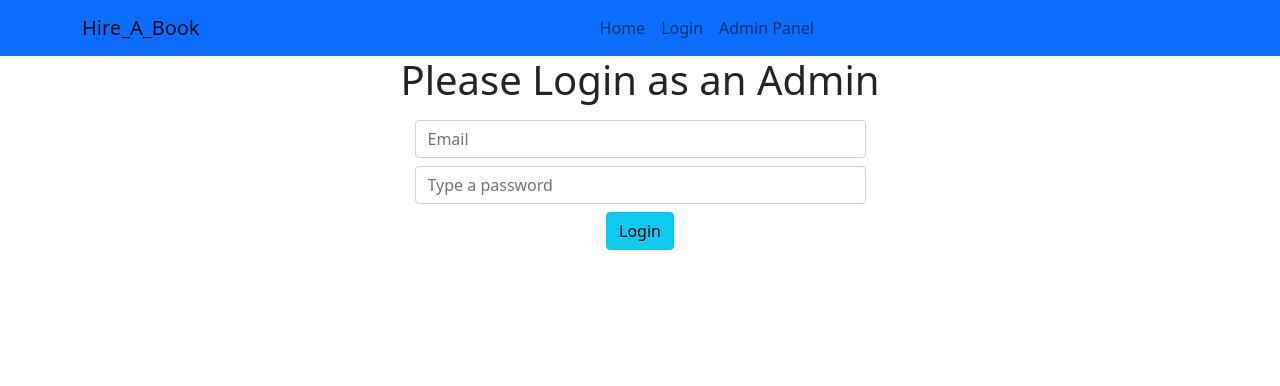
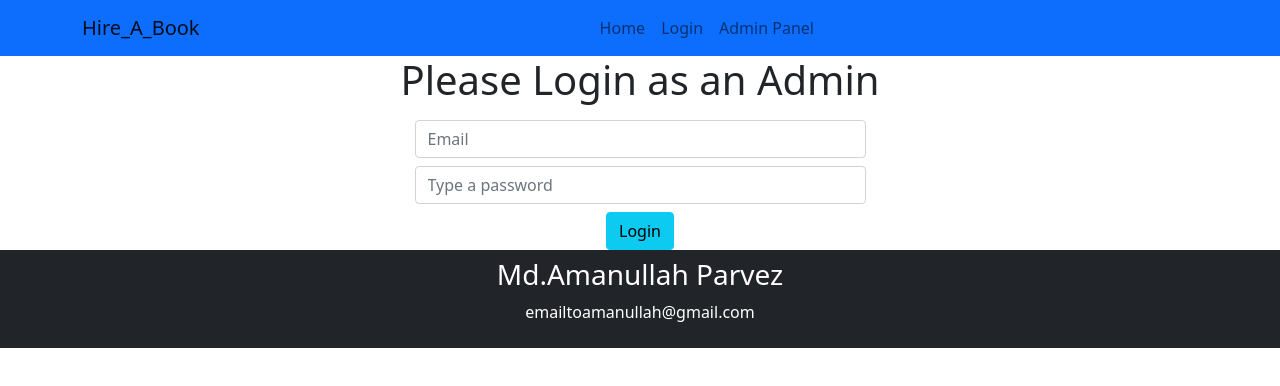
Before and after one commit to parvezaman/react-redux-project, a React (Create React App) app: page /admin/login in a window 1280 px wide. Shown: the top 386 px of the page. Built offline with nearby package versions, Linux system fonts and the light colour scheme; no server answers.

Commit message:
skleton done

```diff
--- /dev/null
+++ b/src/AdminPanel/AllOrders/AllOrders.js
@@ -0,0 +1,29 @@
+import React from 'react';
+import { useEffect } from 'react';
+import { useState } from 'react';
+import { Container } from 'react-bootstrap';
+
+const AllOrders = () => {
+    const [orders, setOrders] = useState([]);
+    useEffect(()=>{
+        fetch('http://localhost:5000/orders')
+        .then(res => res.json())
+        .then(data => setOrders(data))
+    },[])
+    return (
+        <div>
+            <h1 className='text-warning'>All Orders</h1>
+            {
+                orders.map(order =><Container>
+                    <div className='border border-secondary mb-2 rounded-pill'>
+                        <h3>{order.bookName}</h3>
+                        <p>{order.email}</p>
+                        <p>{order.address}</p>
+                    </div>
+                </Container>)
+            }
+        </div>
+    );
+};
+
+export default AllOrders;
--- a/src/AdminPanel/Dashboard/index.js
+++ b/src/AdminPanel/Dashboard/index.js
@@ -5,6 +5,7 @@ import { useRouteMatch } from 'react-router-dom';
 import { useHistory } from 'react-router-dom';
 import { auth } from '../../config/firebase';
 import { logOutUser } from '../../redux/ActionCreators/AuthAuctionCreator';
+import AllOrders from '../AllOrders/AllOrders';
 import Registration from '../Authentication/Registration/Registration';
 import NavBar from '../NavBar/NavBar';
 
@@ -27,6 +28,8 @@ const Dashboard = () => {
                     <br />
                     <button className='m-1 btn btn-danger' type='button' onClick={logout}>Logout</button>
                     <button className='m-1 btn btn-info'><Link className='text-decoration-none text-white' to="/admin/dashboard/addadmin">Add New Admin</Link></button>
+                    <br />
+                    <AllOrders/>
                 </Route>
                 <Route exact path={`${path}/addadmin`}>
                     <Registration />
--- a/src/AdminPanel/NavBar/NavBar.js
+++ b/src/AdminPanel/NavBar/NavBar.js
@@ -10,7 +10,7 @@ const NavBar = () => {
                 <Navbar.Toggle aria-controls="basic-navbar-nav" />
                 <Navbar.Collapse id="basic-navbar-nav">
                     <Nav className="mx-auto">
-                        <Nav.Link href="#home">Home</Nav.Link>
+                        <Nav.Link as={Link} to="/">Home</Nav.Link>
                     </Nav>
                 </Navbar.Collapse>
             </Container>
--- a/src/App.js
+++ b/src/App.js
@@ -8,6 +8,7 @@ import NotFound from './Pages/NotFound/NotFound';
 import NavigationBar from './Pages/Shared/NavigationBar/NavigationBar';
 import Login from './AdminPanel/Authentication/Login/Login';
 import HireThisBook from './Pages/HomePage/HireThisBook/HireThisBook';
+import Footer from './Pages/Shared/Footer/Footer';
 
 function App() {
   return (
@@ -34,6 +35,7 @@ function App() {
           <NotFound />
         </Route>
       </Switch>
+      <Footer/>
     </div>
   );
 }
--- /dev/null
+++ b/src/Pages/Shared/Footer/Footer.js
@@ -0,0 +1,17 @@
+import React from 'react';
+import { Container, Navbar } from 'react-bootstrap';
+
+const Footer = () => {
+    return (
+        <Navbar bg="dark" variant="dark">
+            <Container>
+                <div className='d-flex flex-column justify-content-center align-items-center mx-auto'>
+                    <h3 className='text-white'>Md.Amanullah Parvez</h3>
+                    <p className='text-white'>emailtoamanullah@gmail.com</p>
+                </div>
+            </Container>
+        </Navbar>
+    );
+};
+
+export default Footer;
```
